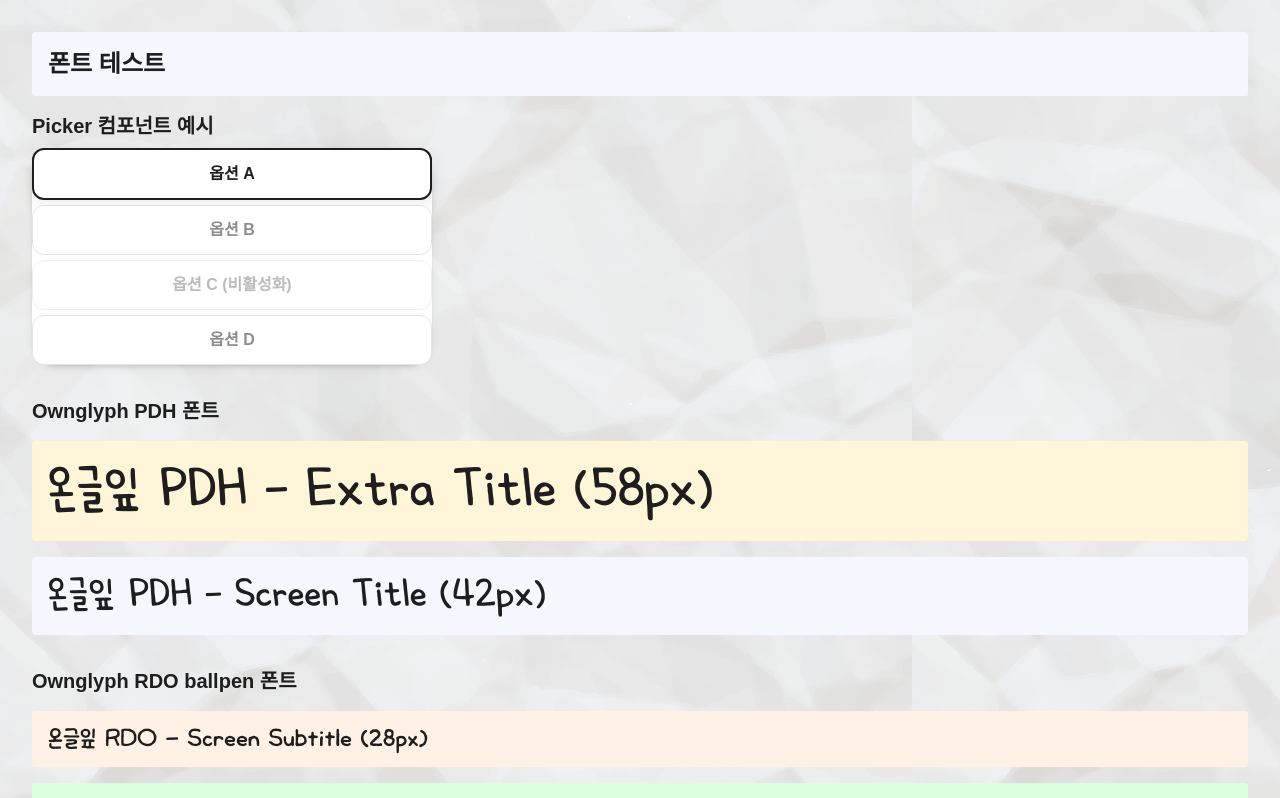
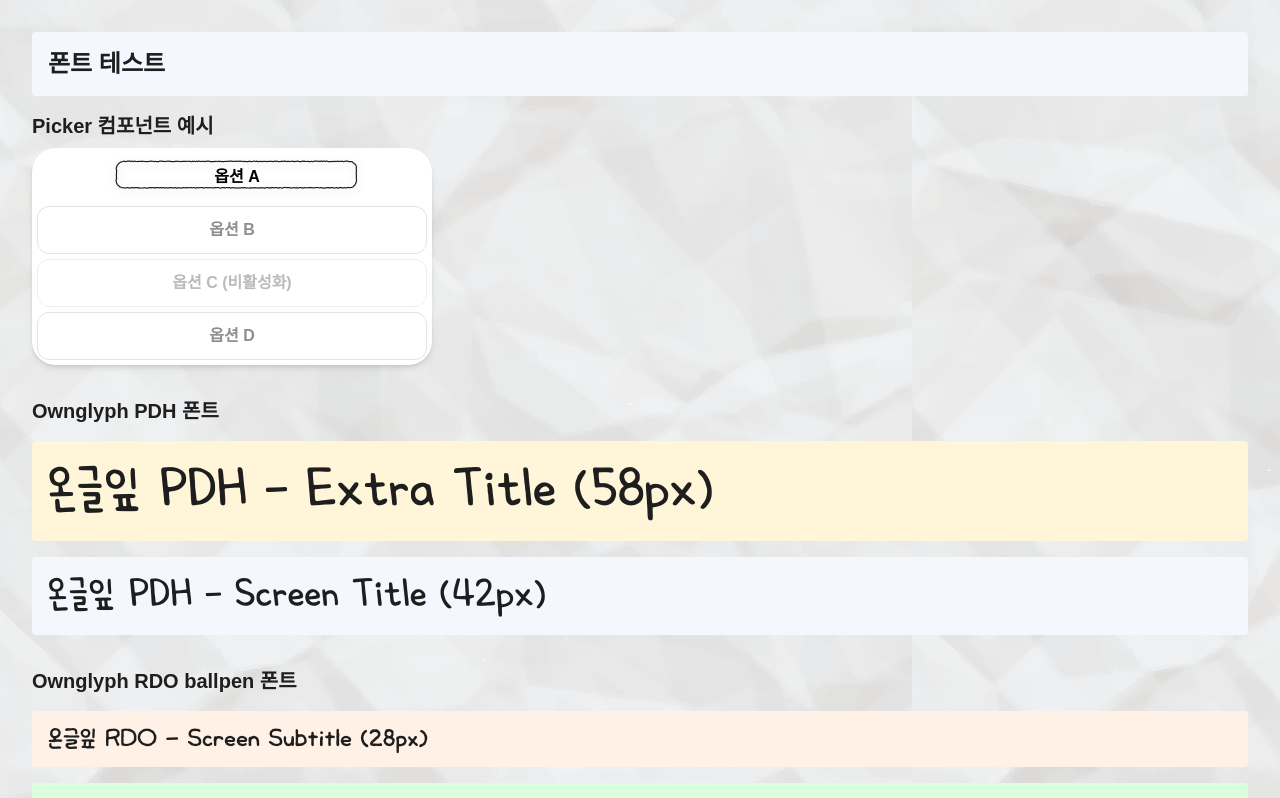
Before and after one commit to pinggyeKing/pinggyeking-frontend, a Next.js app: page /dashboard in a window 1280 px wide. Shown: the top 798 px of the page. Built offline with nearby package versions, Linux system fonts and the light colour scheme.

Commit message:
feat: Introduce SelectedItemBorder component and update Picker to utilize it with new SVG icon

```diff
--- a/src/components/picker/Picker.tsx
+++ b/src/components/picker/Picker.tsx
@@ -1,4 +1,5 @@
-import React from 'react';
+import React from "react";
+import SelectedItemBorder from "./SelectedItemBorder";
 
 export interface PickerOption {
   label: string;
@@ -17,54 +18,48 @@
   options,
   value,
   onChange,
-  className = '',
+  className = "",
 }) => {
   return (
-    <ul
-      className={`w-[400px] bg-white rounded-[24px] shadow-md p-0 m-0 flex flex-col gap-[5px] ${className}`}
+    <div
+      className={`w-[400px] bg-white rounded-[24px] shadow-md p-[5px] flex flex-col gap-[5px] ${className}`}
       role="listbox"
     >
       {options.map((option) => {
         const selected = value === option.value;
+
         return (
-          <li
+          <div
             key={option.value}
             role="option"
             aria-selected={selected}
             aria-disabled={option.disabled}
             tabIndex={option.disabled ? -1 : 0}
-            className={`flex items-center justify-center px-0 py-0 outline-none`}
+            className="outline-none"
+            onClick={() => !option.disabled && onChange(option.value)}
           >
-            <button
-              type="button"
-              disabled={option.disabled}
-              onClick={() => !option.disabled && onChange(option.value)}
-              className={`w-full flex items-center justify-center gap-2 px-0 py-0 rounded-[12px] border font-semibold text-[16px] transition-all duration-150
-                ${
-                  selected
-                    ? 'border-[2px] border-[#1E1E1E] bg-[#FFF] text-[#1E1E1E] shadow-[1px_4px_16px_0_rgba(0,0,0,0.08)]'
-                    : 'border-[1.5px] border-[#E4E4E4] bg-[#FFF] text-[#8E8E8E]'
-                }
+            {selected ? (
+              <SelectedItemBorder>{option.label}</SelectedItemBorder>
+            ) : (
+              <div
+                className={`w-full h-12 flex items-center justify-center rounded-[12px] text-[16px] font-semibold transition-all duration-150 cursor-pointer border-[1.5px] border-[#E4E4E4] bg-[#FFFFFF] text-[#8E8E8E]
                   ${
                     option.disabled
-                    ? 'opacity-60 cursor-not-allowed'
-                    : 'hover:border-[#1E1E1E] hover:text-[#1E1E1E] focus:border-[#1E1E1E] focus:text-[#1E1E1E]'
+                      ? "opacity-60 cursor-not-allowed"
+                      : "hover:border-[#1E1E1E] hover:text-[#1E1E1E] focus:border-[#1E1E1E] focus:text-[#1E1E1E]"
                   }
                   `}
                 style={{
-                width: '100%',
-                padding: '12px',
-                fontFamily: 'Pretendard, sans-serif',
-                borderRadius: 12,
-                minHeight: 48,
+                  fontFamily: "Pretendard, sans-serif",
                 }}
               >
                 {option.label}
-            </button>
-          </li>
+              </div>
+            )}
+          </div>
         );
       })}
-    </ul>
+    </div>
   );
 };
 
--- /dev/null
+++ b/src/components/picker/SelectedItemBorder.tsx
@@ -0,0 +1,26 @@
+import React from "react";
+
+interface SelectedItemBorderProps {
+  children: React.ReactNode;
+}
+
+const SelectedItemBorder: React.FC<SelectedItemBorderProps> = ({
+  children,
+}) => {
+  return (
+    <div
+      className="relative w-[400px] h-12 bg-no-repeat bg-center bg-contain"
+      style={{
+        backgroundImage: "url('/icons/picker.svg')",
+        backgroundSize: "100% 100%",
+      }}
+    >
+      {/* Content overlay */}
+      <div className="absolute inset-0 flex items-center justify-center text-black font-semibold text-[16px]">
+        {children}
+      </div>
+    </div>
+  );
+};
+
+export default SelectedItemBorder;
```
Also changed, not shown: public/icons/picker.svg (added). Lines whose indentation alone changed are shown as unchanged.
